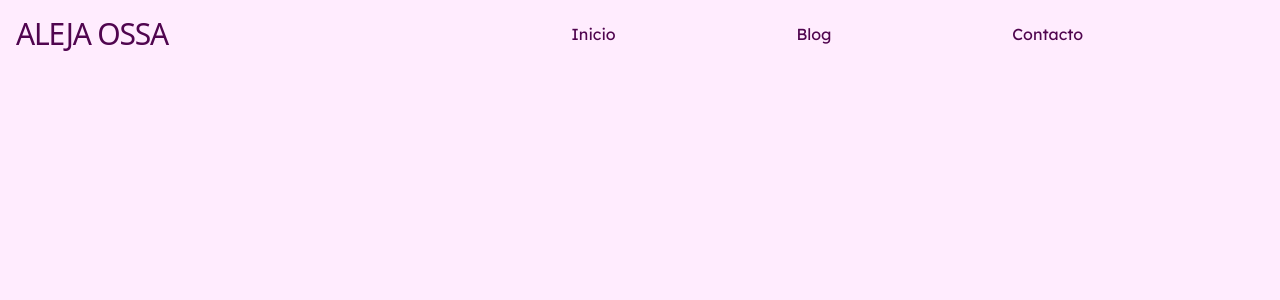
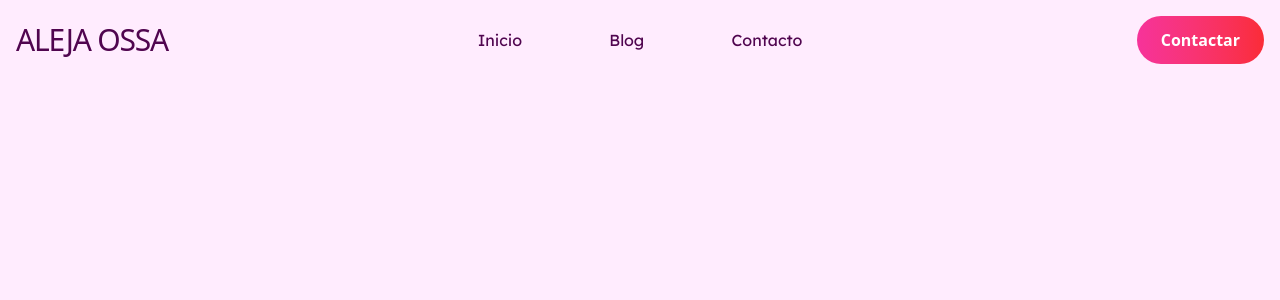
Before and after one commit to Danielgbit/alejaossa, a Next.js app: page / in a window 1280 px wide. Shown: the top 300 px of the page. Built offline with nearby package versions, Linux system fonts and the light colour scheme.

Commit message:
Added button component and children props

```diff
--- /dev/null
+++ b/src/components/Button.tsx
@@ -0,0 +1,11 @@
+import React from 'react'
+
+const Button = ({ children} : { children: String }) => {
+  return (
+    <span className="bg-black cursor-pointer inline-block px-6 py-3 rounded-full bg-gradient-to-r from-pink-500 to-red-500 text-white font-semibold">
+      {children}
+    </span>
+  )
+}
+
+export default Button;
--- a/src/components/Navbar.tsx
+++ b/src/components/Navbar.tsx
@@ -1,4 +1,5 @@
 import React from 'react'
+import Button from './Button'
 
 const Navbar = () => {
   return (
@@ -6,11 +7,14 @@ const Navbar = () => {
         <nav className="p-4">
             <div className="container mx-auto flex justify-between items-center text-nav">
                 <div className="w-[30%] uppercase text-3xl tracking-brand font-light">Aleja Ossa</div>
-                <ul className="flex justify-evenly w-[70%] font-lexend font-normal">
+                <ul className="flex justify-evenly w-[40%] font-lexend font-normal">
                     <li><a href="/" className="hover:text-white">Inicio</a></li>
                     <li><a href="/about" className="hover:text-white">Blog</a></li>
                     <li><a href="/contact" className="hover:text-white">Contacto</a></li>
                 </ul>
+                <div className='w-[30%] flex justify-end'>
+                    <Button children={'Contactar'}/>
+                </div>
             </div>
         </nav>
     </div>
--- /dev/null
+++ b/src/sections/Hero.tsx
@@ -0,0 +1,11 @@
+import React from 'react'
+
+const Hero = () => {
+  return (
+    <div>
+
+    </div>
+  )
+}
+
+export default Hero
```
